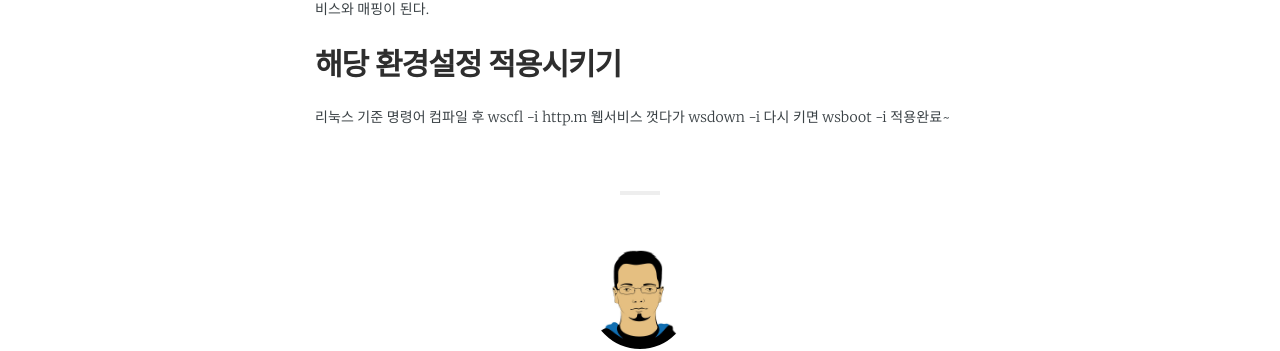
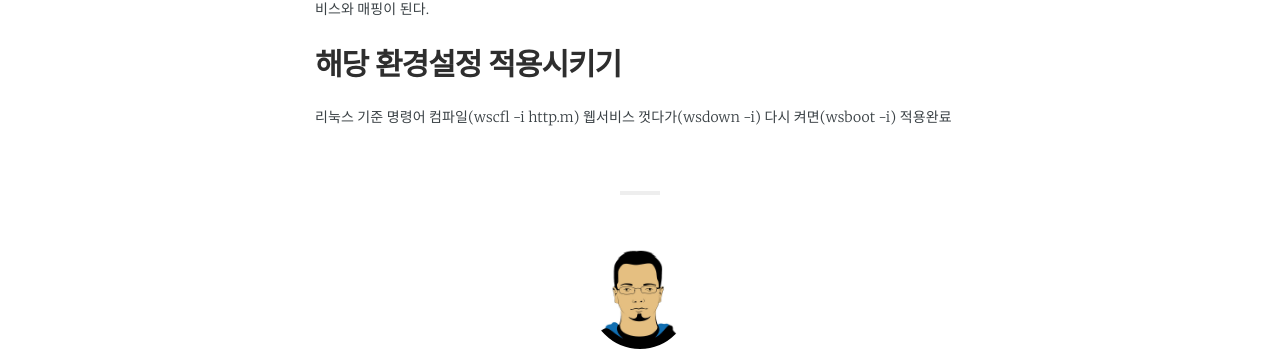
Before and after one commit to jwillmer/jekyllDecent, a Jekyll site: the page built from _posts/2019-02-17-webtobe-setting.md, in a window 1280 px wide and 900 px high, scrolled down 2342 px. Shown: the part 193-544 px from the top of the window. Built offline with Jekyll 4.4.1, drawn with Linux system fonts in a browser that asks for light colours; some web fonts are replaced.

Commit message:
Update 2019-02-17-webtobe-setting.md

```diff
--- a/_posts/2019-02-17-webtobe-setting.md
+++ b/_posts/2019-02-17-webtobe-setting.md
@@ -98,7 +98,4 @@ URL이름4	Uri = "/루트컨텍스트4", Svrtype = JSV, SVRNAME = 서버3, VHOST
 ## 해당 환경설정 적용시키기
 
 리눅스 기준 명령어
-컴파일 후 wscfl -i http.m
-웹서비스 껏다가 wsdown -i
-다시 키면 wsboot -i
-적용완료~
+컴파일(wscfl -i http.m) 웹서비스 껏다가(wsdown -i) 다시 켜면(wsboot -i) 적용완료
```
